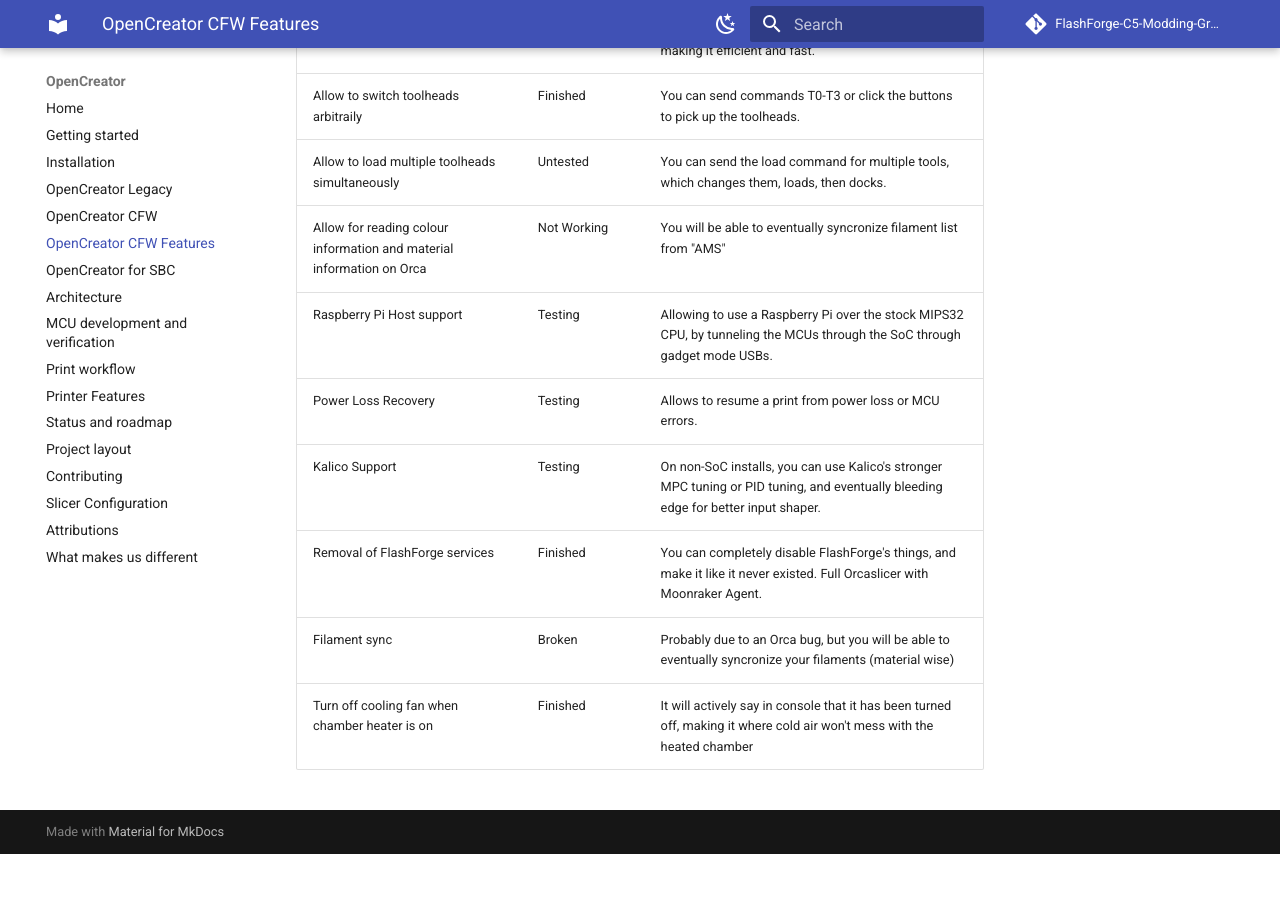
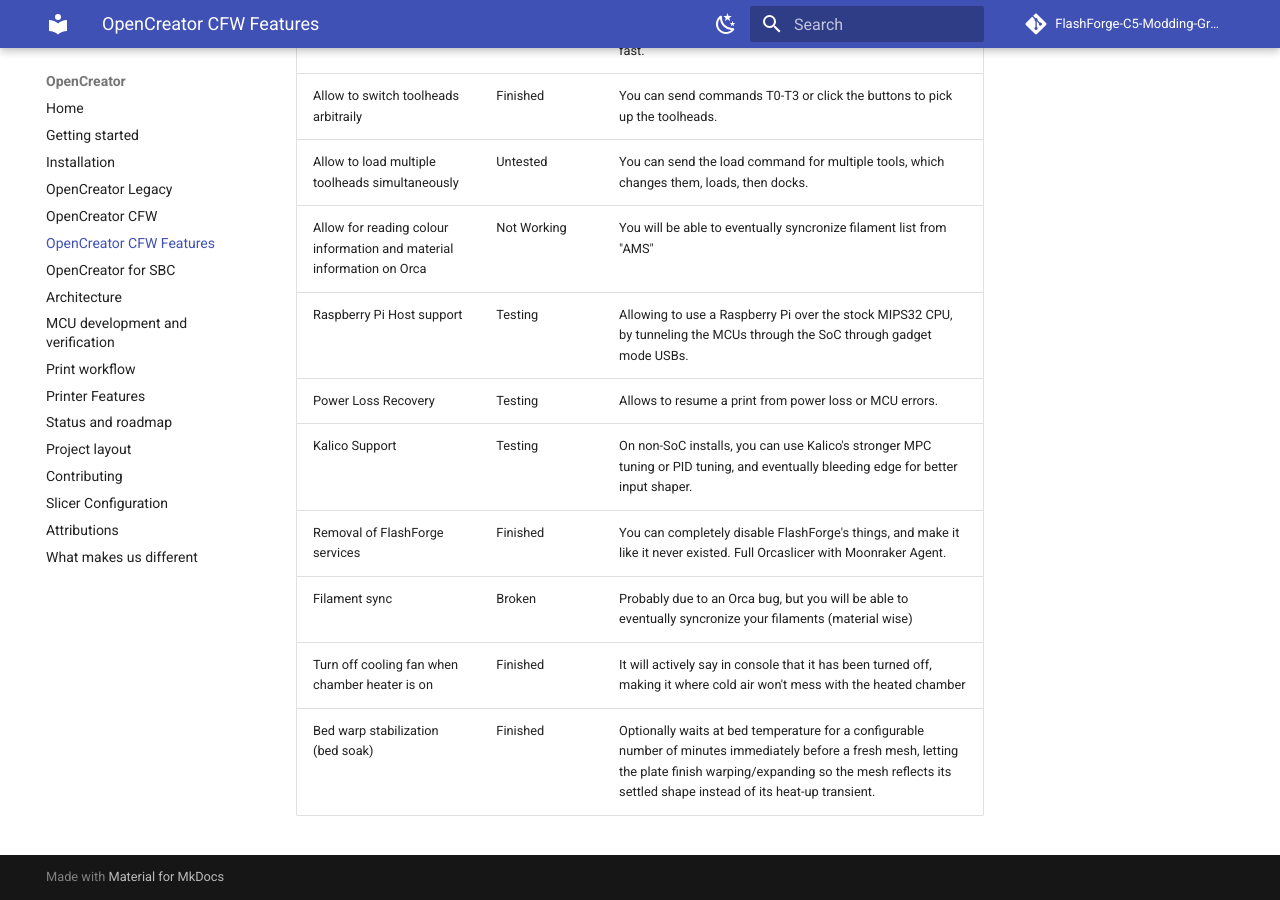
Before and after one commit to FlashForge-C5-Modding-Group/OpenCreator, an MkDocs documentation site: the page built from docs/cfwfeatures.md, in a window 1280 px wide and 900 px high, scrolled down 918 px. Built offline with MkDocs 1.6.1 and Material for MkDocs 9.7.7, drawn with Linux system fonts in a browser that asks for light colours; comment, search, counter and statistics services are not loaded; before the commit the page ends 1772 px from its top, so only the background shows below that.

Commit message:
Update cfwfeatures.md

```diff
--- a/docs/cfwfeatures.md
+++ b/docs/cfwfeatures.md
@@ -22,3 +22,4 @@
 | Removal of FlashForge services | Finished | You can completely disable FlashForge's things, and make it like it never existed. Full Orcaslicer with Moonraker Agent. |
 | Filament sync | Broken | Probably due to an Orca bug, but you will be able to eventually syncronize your filaments (material wise) |
 | Turn off cooling fan when chamber heater is on | Finished | It will actively say in console that it has been turned off, making it where cold air won't mess with the heated chamber |
+| Bed warp stabilization (bed soak) | Finished | Optionally waits at bed temperature for a configurable number of minutes immediately before a fresh mesh, letting the plate finish warping/expanding so the mesh reflects its settled shape instead of its heat-up transient. |
```
